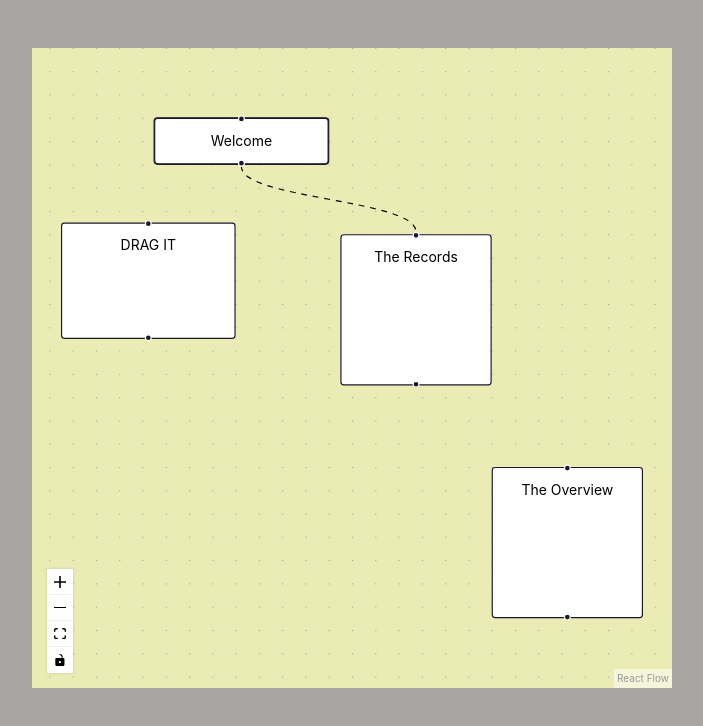
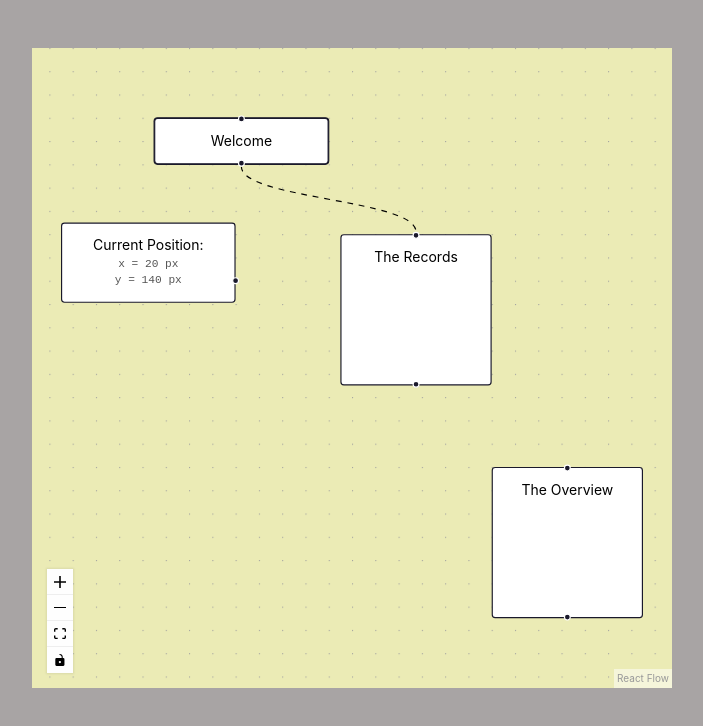
Before and after one commit to edwardtanguay/showcase-react-flow, a React (Vite) app: page / in a window 1280 px wide. Shown: the top 726 px of the page, without its empty margins (288-991 px from the left). Built offline with nearby package versions, Linux system fonts and the light colour scheme.

Commit message:
showing position works

```diff
--- a/src/App.tsx
+++ b/src/App.tsx
@@ -11,7 +11,7 @@ import {
 } from "@xyflow/react";
 import "@xyflow/react/dist/style.css";
 import { useCallback } from "react";
-import { initialNodes } from "./nodes";
+import { initialNodes, nodeTypes } from "./nodes";
 
 const initialEdges: Edge[] = [
 	{
@@ -38,7 +38,8 @@ export default function App() {
 
 	return (
 		<ReactFlow
-			nodes={nodes}
+      nodes={nodes}
+      nodeTypes={nodeTypes}
 			edges={edges}
 			onNodesChange={onNodesChange}
 			onEdgesChange={onEdgesChange}
--- a/src/index.css
+++ b/src/index.css
@@ -16,3 +16,9 @@ body {
   width: 40rem;
   background-color: rgb(235, 235, 181);
 }
+
+.positionArea {
+  color: #555;
+  font-family: monospace;
+  font-size: .6rem;
+}
--- a/src/nodes/PositionLoggerNode.tsx
+++ b/src/nodes/PositionLoggerNode.tsx
@@ -4,20 +4,21 @@ import { type PositionLoggerNode } from "./types";
 export function PositionLoggerNode({
 	positionAbsoluteX,
 	positionAbsoluteY,
-	data
+	data,
 }: NodeProps<PositionLoggerNode>) {
-	const x = `${positionAbsoluteX}`;
-	const y = `${positionAbsoluteY}`;
+	const x = `${Math.round(positionAbsoluteX)} px`;
+	const y = `${Math.round(positionAbsoluteY)} px`;
 
 	return (
 		<div className="react-flow__node-default">
-			{data.label && <div>[{data.label}]</div>}
+			{data.label && <div>Current Position:</div>}
 
-			<div>
-				POS: {x} x {y}
+			<div className="positionArea">
+				<p>x = {x}</p>
+				<p>y = {y}</p>
 			</div>
 
-			<Handle type="source" position={Position.Right}/>
+			<Handle type="source" position={Position.Right} />
 		</div>
-	)
+	);
 }
```
